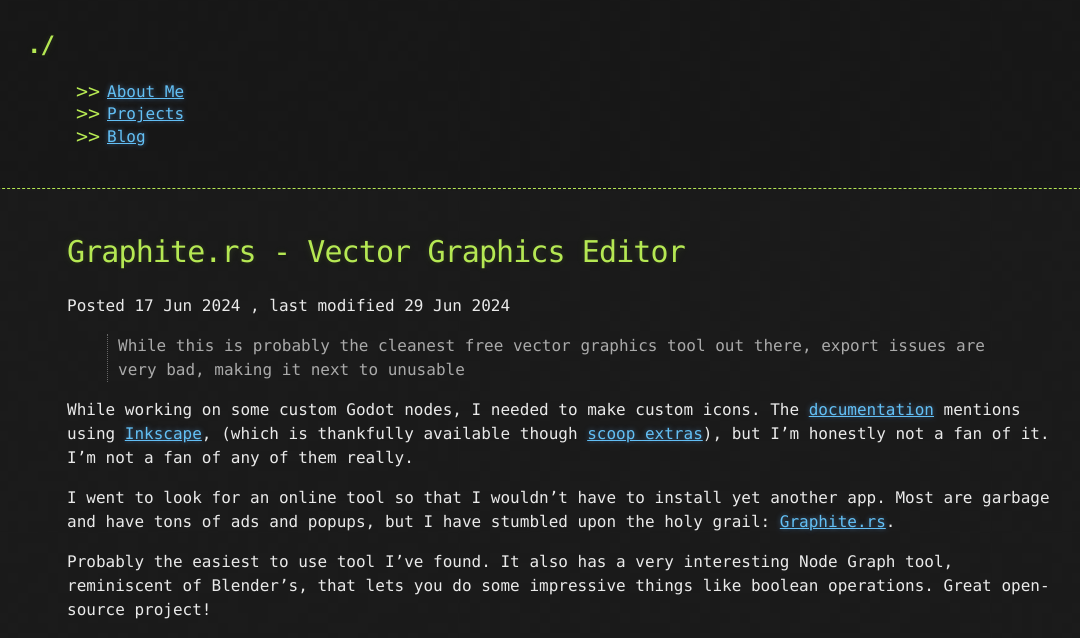
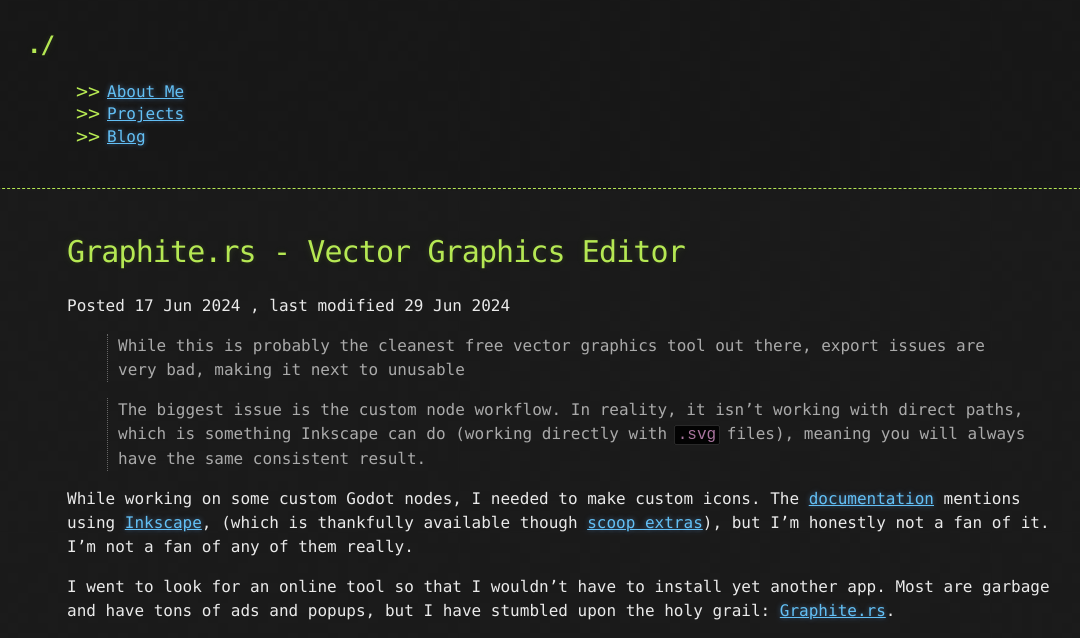
Before and after one commit to HubbleCommand/HubbleCommand.github.io, a Jekyll site: the page built from _posts/2024-06-17-graphite-vector.md, in a window 1280 px wide. Shown: the top 638 px of the page, without its empty margins (73-1153 px from the left). Built offline with Jekyll 4.4.1, drawn with Linux system fonts in a browser that asks for light colours; nearby versions of some CDN libraries; grey boxes are pictures that could not be loaded.

Commit message:
graphite update compare to inkscape

```diff
--- a/_posts/2024-06-17-graphite-vector.md
+++ b/_posts/2024-06-17-graphite-vector.md
@@ -7,6 +7,8 @@
 
 > While this is probably the cleanest free vector graphics tool out there, export issues are very bad, making it next to unusable
 
+> The biggest issue is the custom node workflow. In reality, it isn't working with direct paths, which is something Inkscape can do (working directly with `.svg` files), meaning you will always have the same consistent result.
+
 While working on some custom Godot nodes, I needed to make custom icons. The [documentation](https://docs.godotengine.org/en/stable/contributing/development/editor/creating_icons.html) mentions using [Inkscape](https://inkscape.org/), (which is thankfully available though [scoop extras](https://bjansen.github.io/scoop-apps/extras/inkscape/)), but I'm honestly not a fan of it. I'm not a fan of any of them really.
 
 I went to look for an online tool so that I wouldn't have to install yet another app. Most are garbage and have tons of ads and popups, but I have stumbled upon the holy grail: [Graphite.rs](https://graphite.rs/).
```
